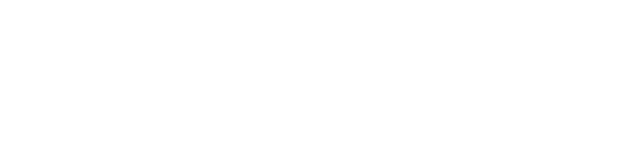
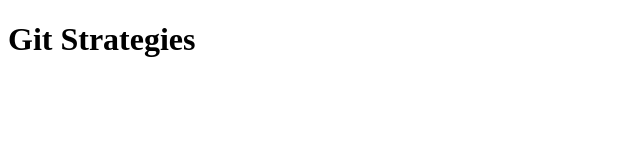
Before and after one commit to madematheuspavanelli/rebases, a plain HTML site: page index.html in a window 1280 px wide. Shown: the whole page, without its empty margins (0-640 px from the left). Drawn offline with Linux system fonts and the light colour scheme.

Commit message:
feat(template): add title on `index.html` page

```diff
--- a/index.html
+++ b/index.html
@@ -5,5 +5,7 @@
     <meta name="viewport" content="width=device-width, initial-scale=1.0" />
     <title>Git Strategies</title>
   </head>
-  <body></body>
+  <body>
+    <h1>Git Strategies</h1>
+  </body>
 </html>
```
